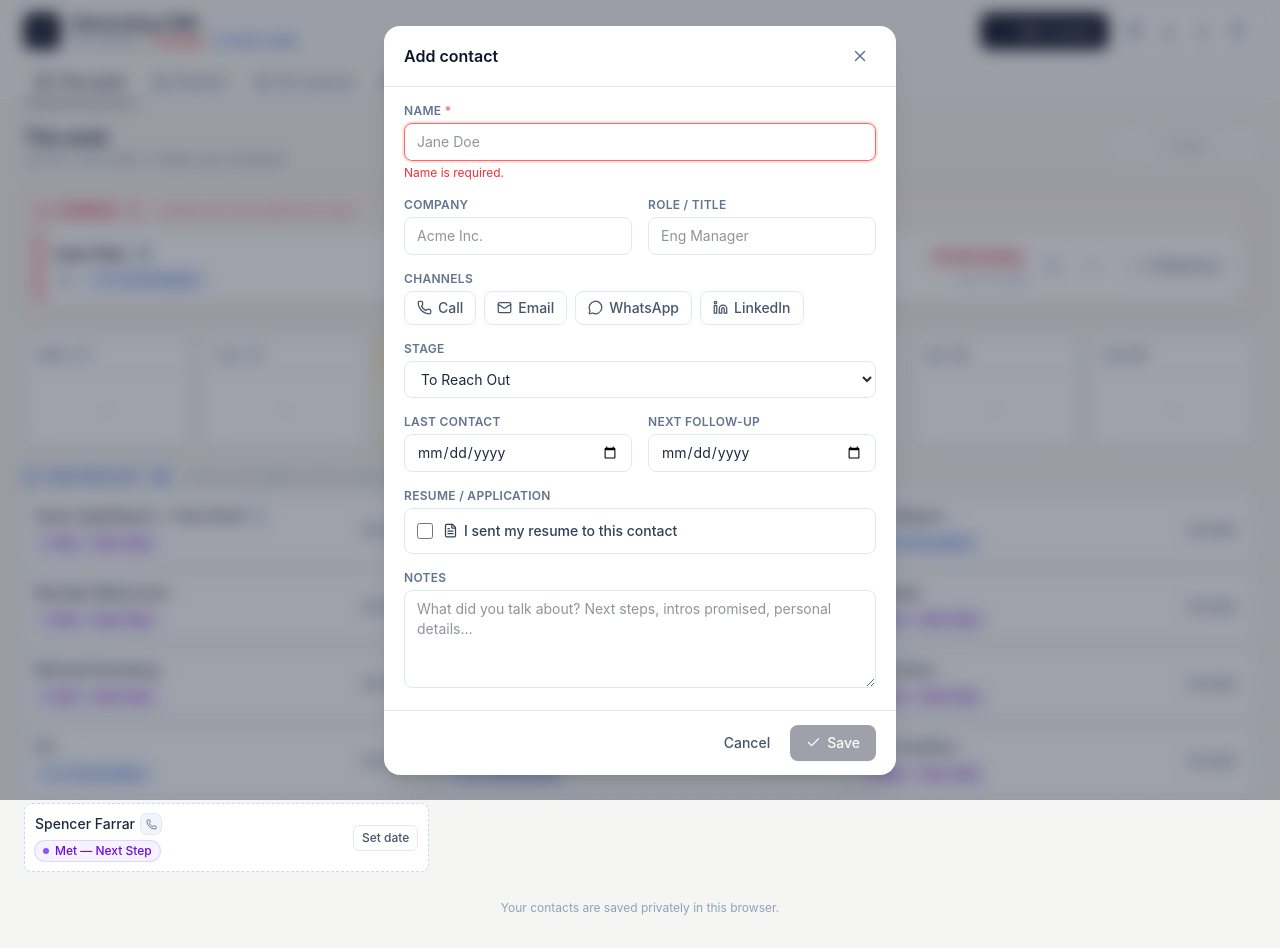
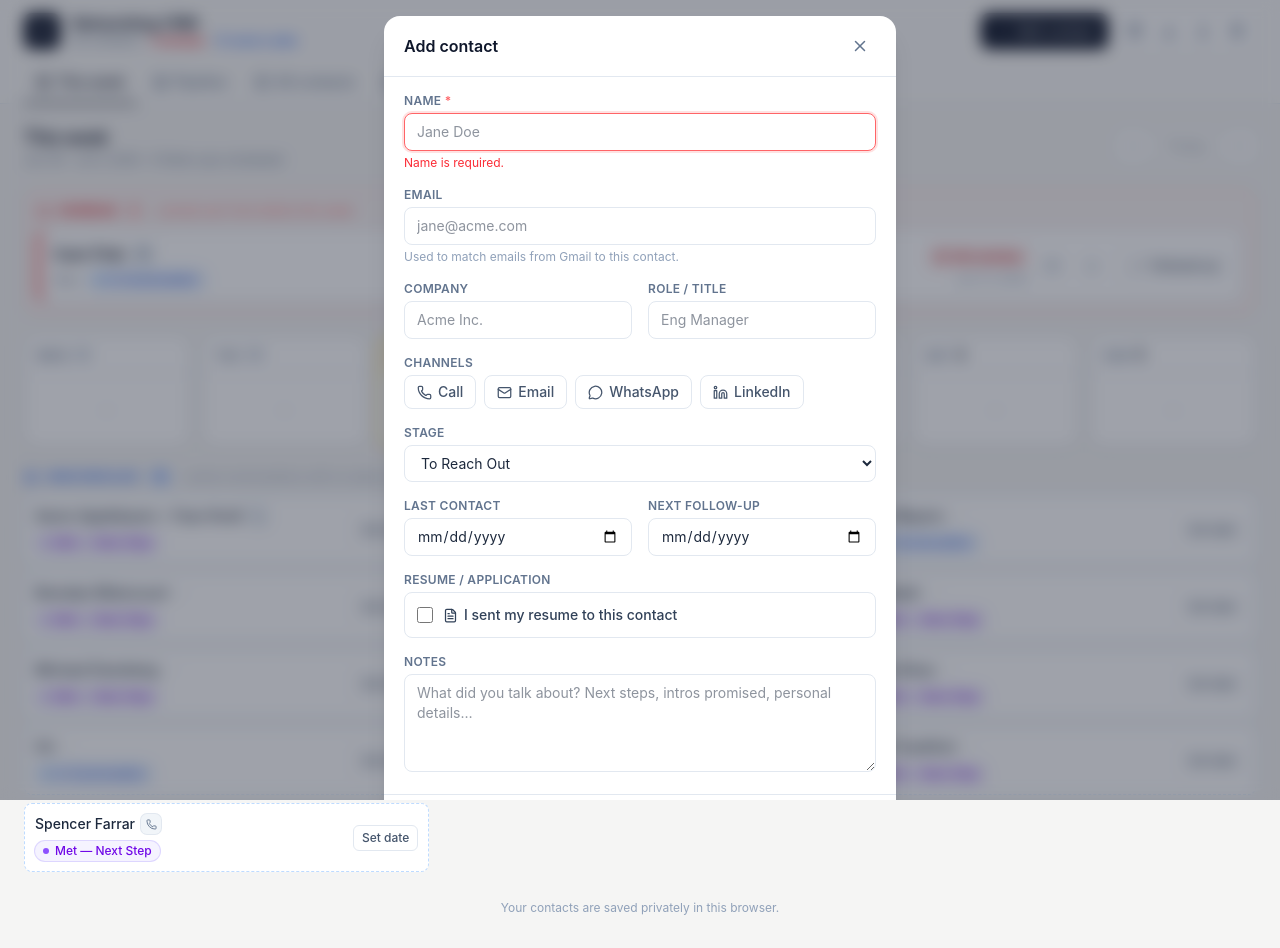
Before and after one commit to putzeljake-alt/JHP, a React (Vite) app: page / in a window 1280 px wide. Both pictures are taken after a click on the button "Add contact". Built offline with nearby package versions, Linux system fonts and the light colour scheme.

Commit message:
Add email address and activity-log fields to contacts
Foundation for the Gmail-to-CRM feature: contacts now store an email
address (used to match incoming Gmail) and an activity[] log. Adds an
Email input to the contact form; existing records are unaffected.

```diff
--- a/src/NetworkingCRM.jsx
+++ b/src/NetworkingCRM.jsx
@@ -188,6 +188,7 @@ function emptyContact() {
   return {
     id: uid(),
     name: "",
+    email: "", // used to match incoming Gmail messages to this contact
     company: "",
     role: "",
     channels: [],
@@ -197,6 +198,7 @@ function emptyContact() {
     nextFollowUp: "",
     reminder: "7am", // calendar notification: see REMINDERS
     resume: { sent: false, date: "", status: "applied", reason: "" },
+    activity: [], // log of things that happened: [{ date, summary, source }]
     notes: "",
   };
 }
@@ -1665,6 +1667,17 @@ function ContactModal({ initial, isNew, autoFocusField, onClose, onSave, onDelet
             {nameMissing && <p className="mt-1 text-xs text-red-500">Name is required.</p>}
           </Field>
 
+          <Field label="Email">
+            <input
+              type="email"
+              value={form.email || ""}
+              onChange={(e) => set("email", e.target.value)}
+              placeholder="jane@acme.com"
+              className={inputCls(false)}
+            />
+            <p className="mt-1 text-xs text-slate-400">Used to match emails from Gmail to this contact.</p>
+          </Field>
+
           <div className="grid grid-cols-1 gap-4 sm:grid-cols-2">
             <Field label="Company">
               <input value={form.company} onChange={(e) => set("company", e.target.value)} placeholder="Acme Inc." className={inputCls(false)} />
```
